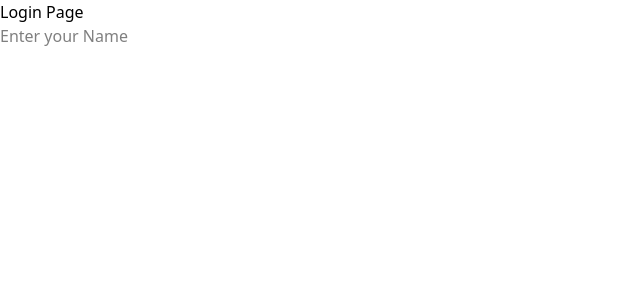
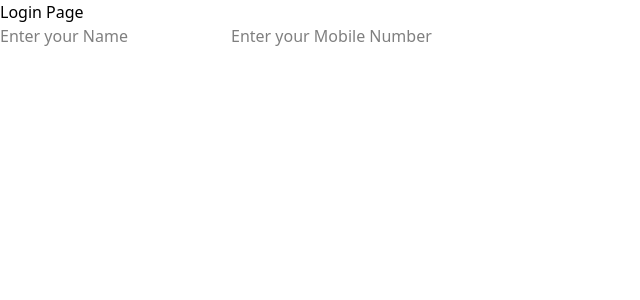
Before and after one commit to Samsul7718/Eshop_frontend, a React (Vite) app: page /login in a window 1280 px wide. Shown: the top 300 px of the page, without its empty margins (0-640 px from the left). Built offline with nearby package versions, Linux system fonts and the light colour scheme.

Commit message:
mob sec added in login page

```diff
--- a/src/page/Login.jsx
+++ b/src/page/Login.jsx
@@ -7,6 +7,7 @@ const Login = () => {
       <div>
         <form action="">
           <input type="text" placeholder='Enter your Name' />
+          <input type="mobile" placeholder='Enter your Mobile Number' />
         </form>
       </div>
     </div>
```
